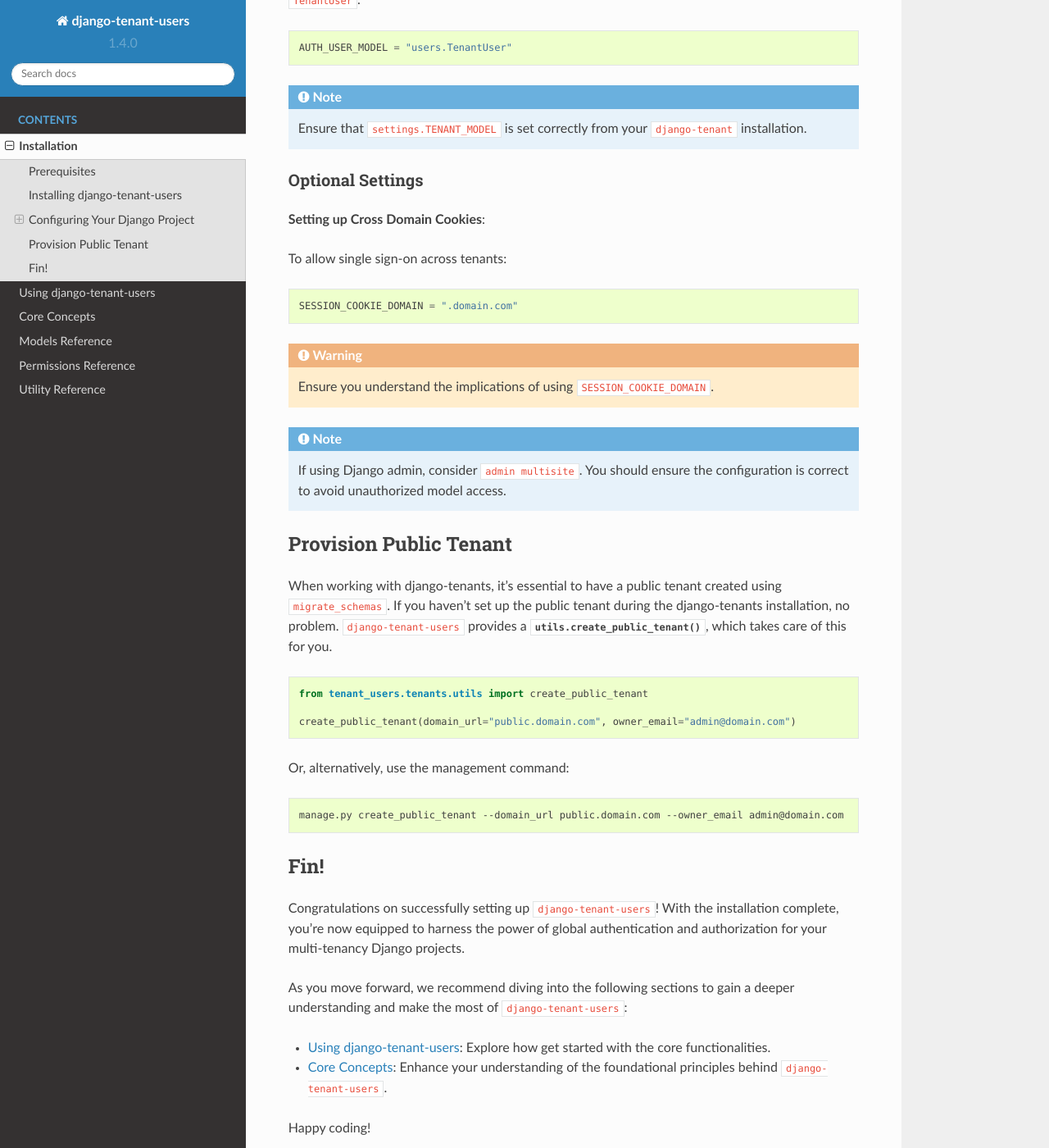
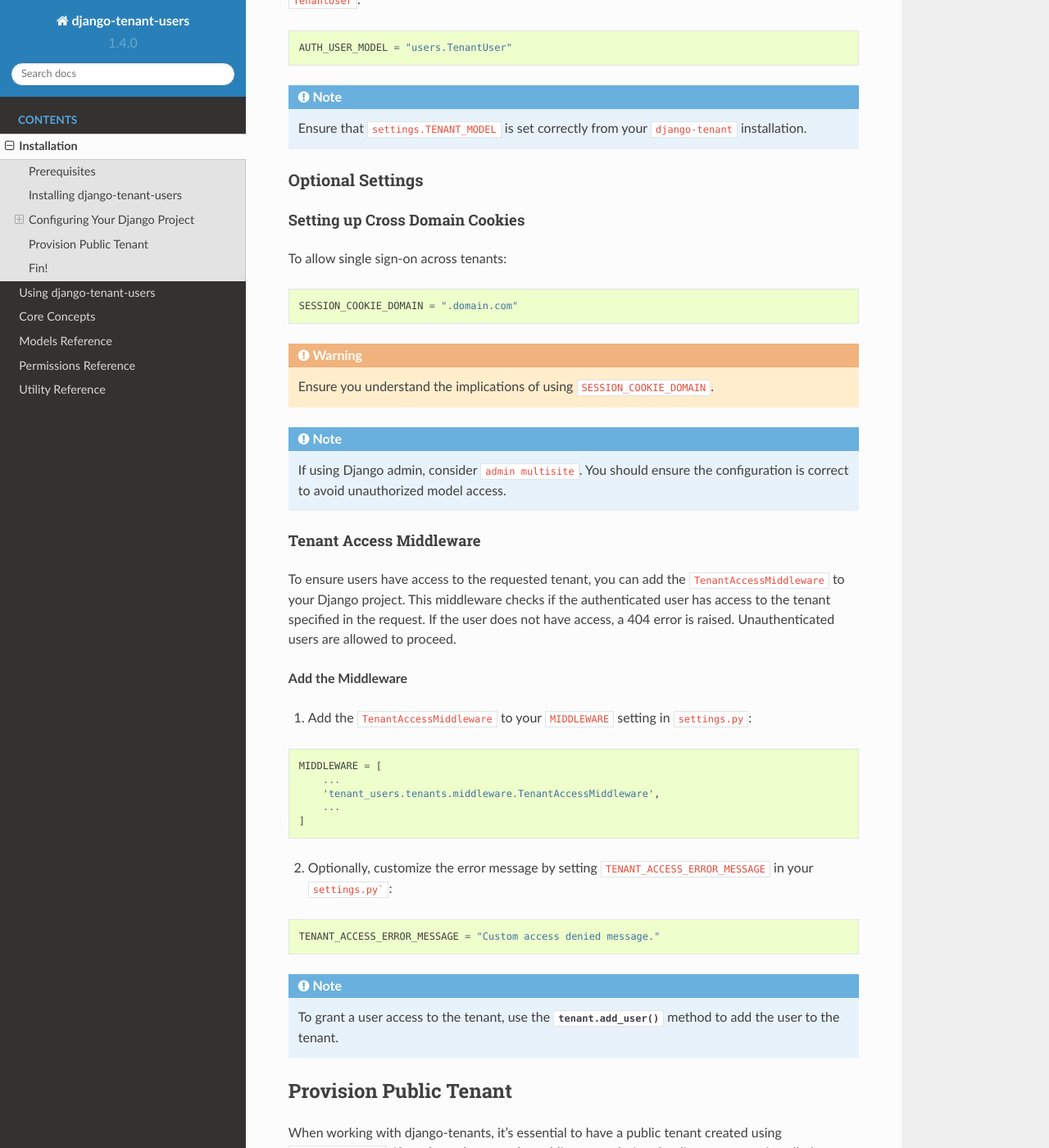
Before and after one commit to Corvia/django-tenant-users, a Sphinx documentation site: the page built from docs/pages/installation.rst, in a window 1280 px wide and 1400 px high, scrolled down 2158 px. Shown: the whole window at 82% size. Built offline with Sphinx 7.4.7 and the Read the Docs theme 2.0.0, drawn with Linux system fonts in a browser that asks for light colours.

Commit message:
docs(installation): update documentation to include TenantAccessMiddleware

````diff
--- a/docs/pages/installation.rst
+++ b/docs/pages/installation.rst
@@ -128,7 +128,8 @@
 Optional Settings
 ~~~~~~~~~~~~~~~~~
 
-**Setting up Cross Domain Cookies**:
+Setting up Cross Domain Cookies
+"""""""""""""""""""""""""""""""
 
 To allow single sign-on across tenants:
 
@@ -143,6 +144,37 @@
     If using Django admin, consider ``admin multisite``. You should ensure the
     configuration is correct to avoid unauthorized model access.
 
+Tenant Access Middleware
+""""""""""""""""""""""""
+
+To ensure users have access to the requested tenant, you can add the
+``TenantAccessMiddleware`` to your Django project. This middleware checks if the
+authenticated user has access to the tenant specified in the request. If the
+user does not have access, a 404 error is raised. Unauthenticated users are
+allowed to proceed.
+
+**Add the Middleware**
+
+1. Add the ``TenantAccessMiddleware`` to your ``MIDDLEWARE`` setting in ``settings.py``:
+
+.. code-block:: python
+
+    MIDDLEWARE = [
+        ...
+        'tenant_users.tenants.middleware.TenantAccessMiddleware',
+        ...
+    ]
+
+2. Optionally, customize the error message by setting ``TENANT_ACCESS_ERROR_MESSAGE``
+   in your ``settings.py```:
+
+.. code-block:: python
+
+    TENANT_ACCESS_ERROR_MESSAGE = "Custom access denied message."
+
+.. note::
+    To grant a user access to the tenant, use the :meth:`tenant.add_user() <tenant_users.tenants.models.TenantBase.add_user>`
+    method to add the user to the tenant.
 
 Provision Public Tenant
 -----------------------
--- a/docs/pages/models.rst
+++ b/docs/pages/models.rst
@@ -17,7 +17,6 @@
    :members:
    :undoc-members:
    :show-inheritance:
-   :noindex:
 
 
 User Model
@@ -32,7 +31,6 @@
    :members:
    :undoc-members:
    :show-inheritance:
-   :noindex:
 
 
 UserProfile Manager
@@ -45,4 +43,3 @@
    :members:
    :undoc-members:
    :show-inheritance:
-   :noindex:
````
